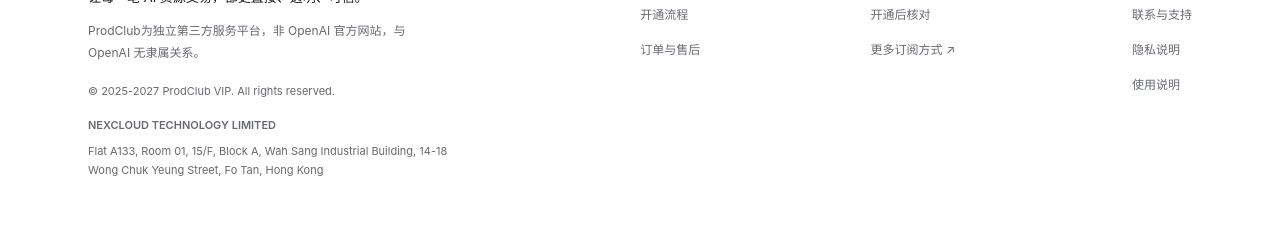
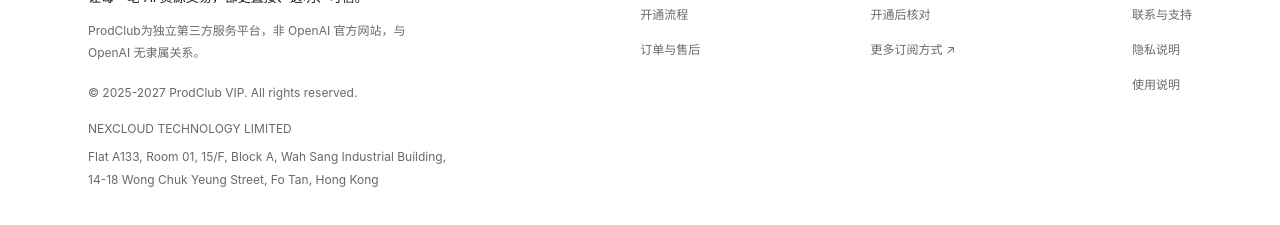
Before and after one commit to laoma528/ProdClub, a plain HTML site: page docs/index.html in a window 1280 px wide. Shown: the part 3034-3259 px from the top of the page. Drawn offline with Linux system fonts and the light colour scheme.

Commit message:
Unify company details typography with platform disclaimer

```diff
--- a/docs/assets/style.css
+++ b/docs/assets/style.css
@@ -146,9 +146,10 @@ nav{display:flex;align-items:center;gap:27px}nav a{font-size:13px;text-decoratio
 
 /* Platform identity and company details */
 .footer-brand .footer-tagline{font-size:13px;line-height:1.8;margin:16px 0 10px;color:var(--ink)}
-.footer-brand .footer-disclaimer{font-size:12px;line-height:1.85;max-width:360px;margin:0;color:var(--muted)}
-.footer-legal{padding:0 24px 32px;color:var(--muted);font-size:11px;line-height:1.8;overflow-wrap:anywhere}
-.footer-legal p{margin:0 0 6px}.footer-legal .footer-company{margin-top:14px;font-weight:600}.footer-legal address{font-style:normal;max-width:780px}
+.footer-brand .footer-disclaimer,.footer-brand .footer-legal{font-family:inherit;font-size:12px;font-weight:400;line-height:1.85;color:var(--muted)}
+.footer-brand .footer-disclaimer{max-width:360px;margin:0}
+.footer-legal{padding:0 24px 32px;overflow-wrap:anywhere}
+.footer-legal p{margin:0 0 6px}.footer-legal .footer-company{margin-top:14px;font-weight:inherit}.footer-legal address{font-style:normal;max-width:780px}
 @media(max-width:760px){.footer-legal{padding:0 6px 28px}.footer-brand .footer-disclaimer{max-width:none}}
 
 .footer-brand .footer-legal{padding:0;margin-top:18px}.footer-brand .footer-legal address{max-width:360px}
```
